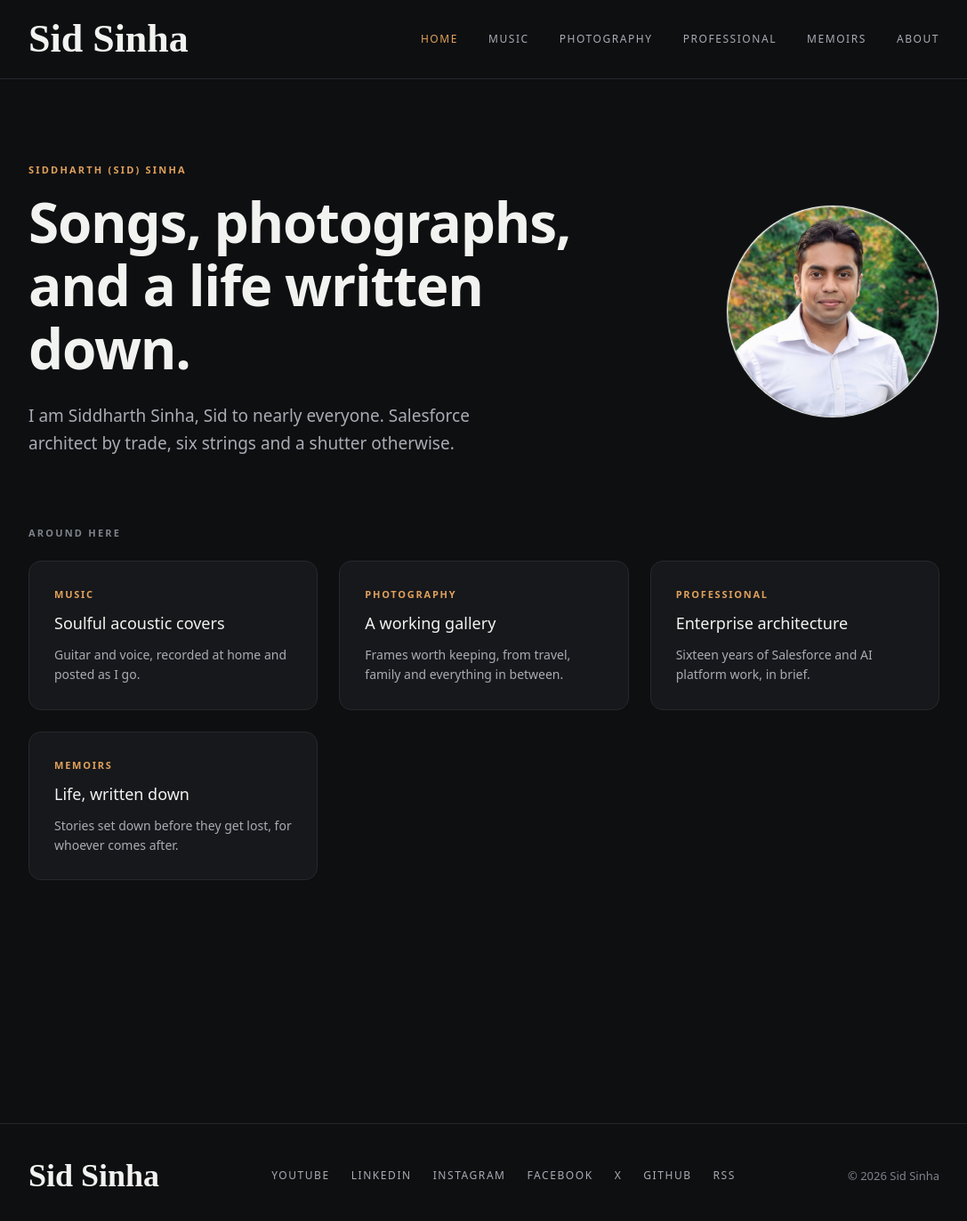
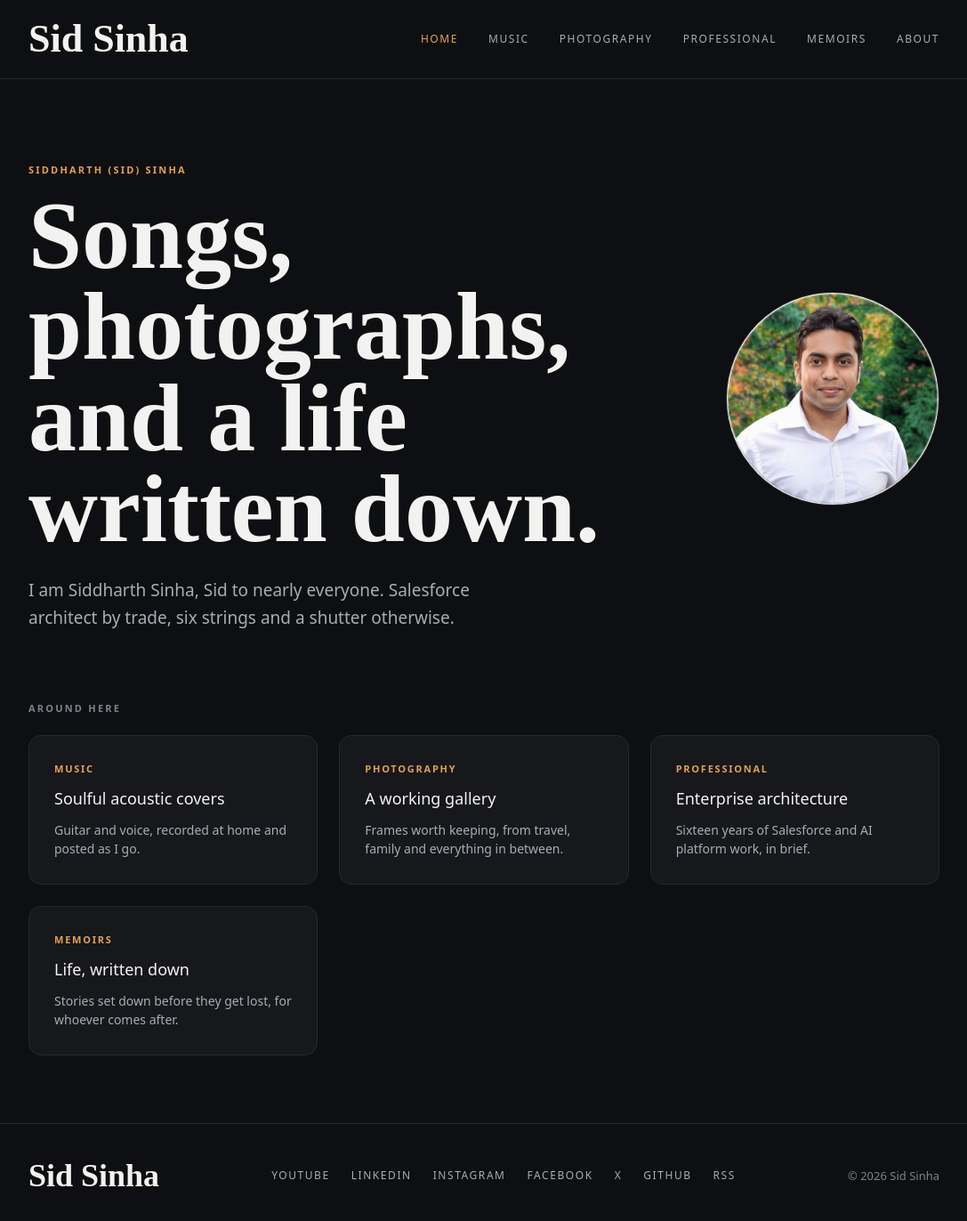
Before and after one commit to SidSays/SidSays.github.io, a Jekyll site: the page built from index.html, in a window 1280 px wide and 1379 px high. Shown: the top 1372 px of the window at 89% size, without its empty margins (96-1183 px from the left). Built offline with Jekyll 4.4.1, drawn with Linux system fonts in a browser that asks for light colours; some web fonts are replaced.

Commit message:
Add files via upload

```diff
--- a/assets/css/site.css
+++ b/assets/css/site.css
@@ -811,10 +811,10 @@
   .nav-toggle-bar::after { transition: none; }
 }
 
-/* --- Signature wordmark: "Sid Sinha" in Qwitcher Grypen ---------- */
-/* The font is loaded for just the letters of "Sid Sinha", so any    */
-/* change to the name text also needs the font link in the layout    */
-/* updated. Script faces read small, hence the larger sizes.         */
+/* --- Script accents: Qwitcher Grypen, bold ------------------------ */
+/* Used for the "Sid Sinha" name and the home page tagline. The full */
+/* alphabet is loaded, so the wording can change freely. Script      */
+/* faces read small, hence the larger sizes.                         */
 
 .wordmark,
 .foot-name {
@@ -827,3 +827,13 @@
 
 .wordmark { font-size: 2.75rem; }
 .foot-name { font-size: 2.25rem; }
+
+.hero-title {
+  font-family: 'Qwitcher Grypen', 'Google Sans Flex', cursive;
+  font-weight: 700;
+  font-variation-settings: normal;
+  letter-spacing: 0;
+  line-height: 0.95;
+  font-size: clamp(3.75rem, 12vw, 6.75rem);
+  max-width: 14em;
+}
```
